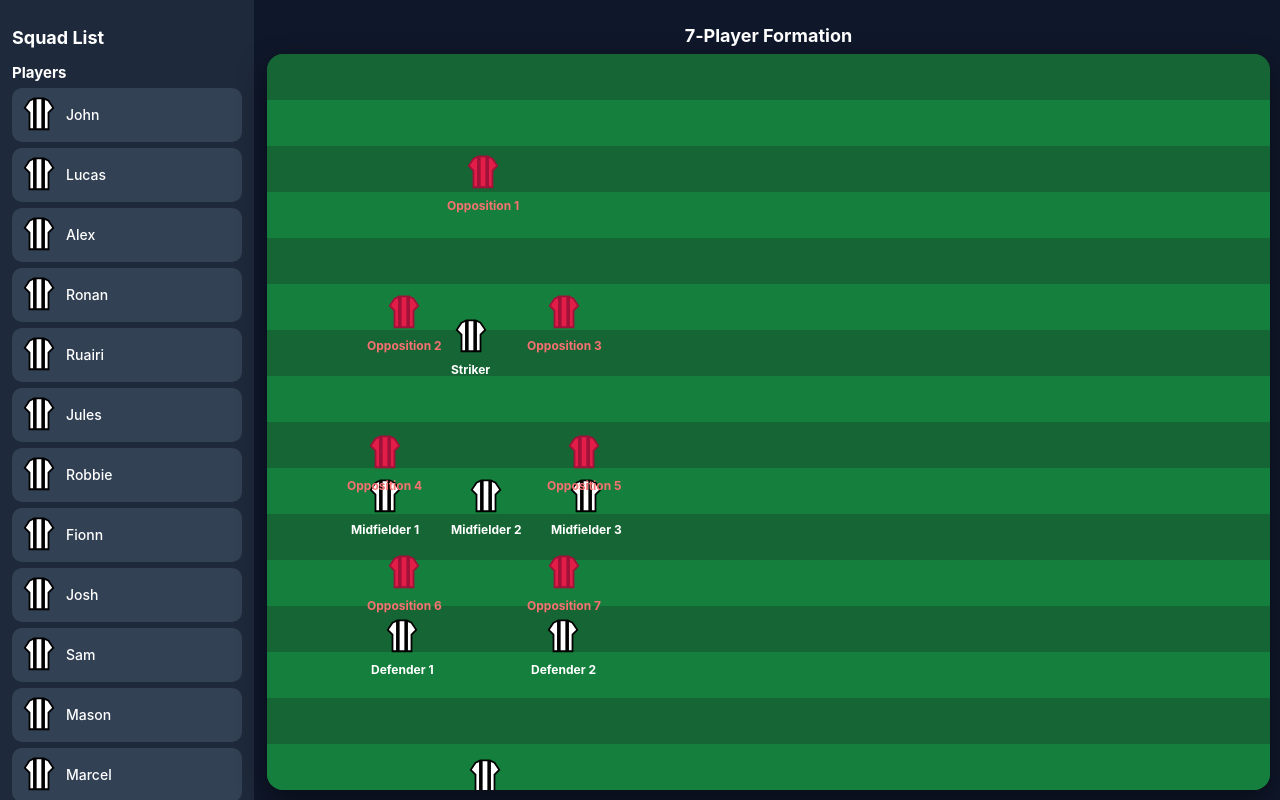
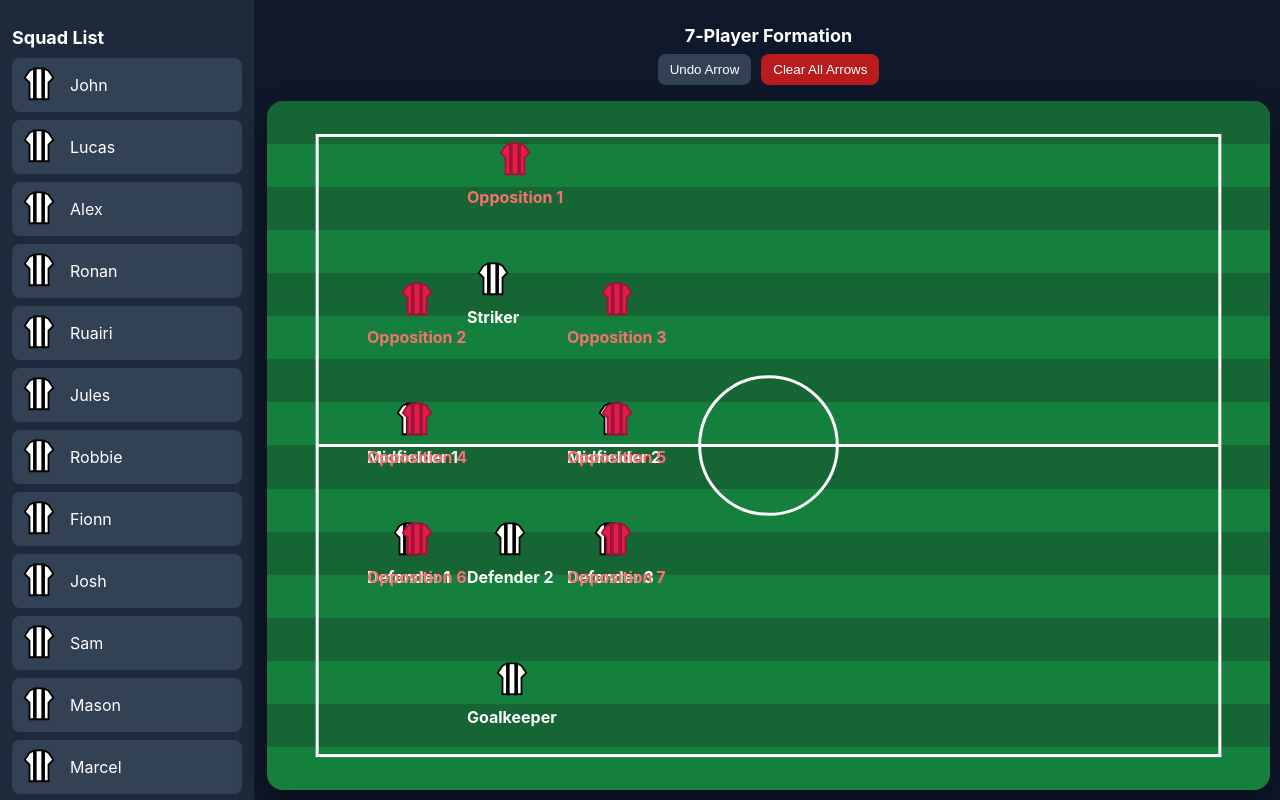
Before and after one commit to mccarr10/TacticsBoard, a React (Vite) app: page / in a window 1280 px wide. Both pictures are taken after a click on the button "Select Team". Built offline with nearby package versions, Linux system fonts and the light colour scheme.

Commit message:
Update PitchBoard.jsx

```diff
--- a/src/components/PitchBoard.jsx
+++ b/src/components/PitchBoard.jsx
@@ -8,13 +8,28 @@ const squad = [
   "Sonny", "Charlie", "Cian"
 ];
 
-// --- OPPOSITION SQUAD LIST ---
-const oppositionSquad = [
-  "Opponent 1", "Opponent 2", "Opponent 3", "Opponent 4",
-  "Opponent 5", "Opponent 6", "Opponent 7"
+// --- PLAYER AND FORMATION DETAILS ---
+const initialFormation = [
+  { id: "GK", label: "Goalkeeper", x: 200, y: 560 },
+  { id: "DEF1", label: "Defender 1", x: 100, y: 420 },
+  { id: "DEF2", label: "Defender 2", x: 200, y: 420 },
+  { id: "DEF3", label: "Defender 3", x: 300, y: 420 },
+  { id: "MID1", label: "Midfielder 1", x: 100, y: 300 },
+  { id: "MID2", label: "Midfielder 2", x: 300, y: 300 },
+  { id: "STR", label: "Striker", x: 200, y: 160 }
 ];
 
-// --- MODERN BLACK & WHITE STRIPED JERSEY SVG ---
+const initialOppositionFormation = [
+  { id: "OPP1", label: "Opposition 1", x: 200, y: 40 },
+  { id: "OPP2", label: "Opposition 2", x: 100, y: 180 },
+  { id: "OPP3", label: "Opposition 3", x: 300, y: 180 },
+  { id: "OPP4", label: "Opposition 4", x: 100, y: 300 },
+  { id: "OPP5", label: "Opposition 5", x: 300, y: 300 },
+  { id: "OPP6", label: "Opposition 6", x: 100, y: 420 },
+  { id: "OPP7", label: "Opposition 7", x: 300, y: 420 }
+];
+
+// --- MODERN BLACK & WHITE JERSEY SVG ---
 const JerseyIcon = ({ isOpposition }) => (
   <svg width="38" height="38" viewBox="0 0 64 64">
     <path
@@ -28,35 +43,22 @@ const JerseyIcon = ({ isOpposition }) => (
   </svg>
 );
 
-// --- TEAM FORMATIONS ---
-const formation = [
-  { id: "GK", label: "Goalkeeper", x: 180, y: 700 },
-  { id: "DEF1", label: "Defender 1", x: 100, y: 560 },
-  { id: "DEF2", label: "Defender 2", x: 260, y: 560 },
-  { id: "MID1", label: "Midfielder 1", x: 80, y: 420 },
-  { id: "MID2", label: "Midfielder 2", x: 180, y: 420 },
-  { id: "MID3", label: "Midfielder 3", x: 280, y: 420 },
-  { id: "STR", label: "Striker", x: 180, y: 260 }
-];
-
-const formationOpposition = [
-  { id: "OPP1", label: "Opposition 1", x: 180, y: 100 },
-  { id: "OPP2", label: "Opposition 2", x: 100, y: 240 },
-  { id: "OPP3", label: "Opposition 3", x: 260, y: 240 },
-  { id: "OPP4", label: "Opposition 4", x: 80, y: 380 },
-  { id: "OPP5", label: "Opposition 5", x: 280, y: 380 },
-  { id: "OPP6", label: "Opposition 6", x: 100, y: 500 },
-  { id: "OPP7", label: "Opposition 7", x: 260, y: 500 }
-];
-
 export default function PitchBoard() {
   const [assigned, setAssigned] = useState({});
   const [selectedPos, setSelectedPos] = useState(null);
+
   const [lines, setLines] = useState([]);
   const [current, setCurrent] = useState(null);
 
+  const [formation, setFormation] = useState(initialFormation);
+  const [oppositionFormation] = useState(initialOppositionFormation);
+
   const assignPlayer = (player) => {
     if (!selectedPos) return;
+    const updatedFormation = formation.map((pos) =>
+      pos.id === selectedPos ? { ...pos, label: player } : pos
+    );
+    setFormation(updatedFormation);
     setAssigned({ ...assigned, [selectedPos]: player });
     setSelectedPos(null);
   };
@@ -90,12 +92,8 @@ export default function PitchBoard() {
   const clearArrows = () => setLines([]);
 
   return (
-    <div style={{
-      display: "flex",
-      height: "100vh",
-      fontFamily: "Inter, sans-serif",
-    }}>
-      {/* LEFT SIDEBAR */}
+    <div style={{ display: "flex", height: "100vh", fontFamily: "Inter, sans-serif" }}>
+      {/* Sidebar */}
       <div style={{
         width: "230px",
         background: "#1e293b",
@@ -109,38 +107,35 @@ export default function PitchBoard() {
         {selectedPos && (
           <div style={{
             background: "#facc15",
-            color: "#000",
+            color: "black",
             padding: "8px",
             borderRadius: "8px",
             marginBottom: "10px",
-            fontWeight: 700,
-            textAlign: "center",
-            fontSize: "14px"
+            fontWeight: "bold",
+            textAlign: "center"
           }}>
             Assigning to: {selectedPos}
           </div>
         )}
 
-        <h3 style={{ marginBottom: "6px", fontSize: "15px" }}>Players</h3>
-
         {squad.map((player) => (
           <div key={player} onClick={() => assignPlayer(player)} style={{
+            background: "#334155",
+            borderRadius: "8px",
+            marginBottom: "8px",
+            padding: "8px",
+            cursor: "pointer",
             display: "flex",
             alignItems: "center",
-            gap: "8px",
-            padding: "8px",
-            marginBottom: "6px",
-            background: "#334155",
-            borderRadius: "10px",
-            cursor: "pointer"
+            gap: "12px"
           }}>
             <JerseyIcon />
-            <span style={{ fontSize: "14px", fontWeight: 500 }}>{player}</span>
+            {player}
           </div>
         ))}
       </div>
 
-      {/* PITCH */}
+      {/* Pitch */}
       <div style={{
         flex: 1,
         padding: "10px",
@@ -150,7 +145,30 @@ export default function PitchBoard() {
       }}>
         <h2 style={{ marginBottom: "8px", fontSize: "18px" }}>7‑Player Formation</h2>
 
-        {/* FIELD */}
+        <div style={{
+          display: "flex",
+          gap: "10px",
+          marginBottom: "16px"
+        }}>
+          <button onClick={undoArrow} style={{
+            padding: "8px 12px",
+            background: "#334155",
+            color: "white",
+            borderRadius: "8px",
+            border: "none",
+            cursor: "pointer"
+          }}>Undo Arrow</button>
+
+          <button onClick={clearArrows} style={{
+            padding: "8px 12px",
+            background: "#b91c1c",
+            color: "white",
+            borderRadius: "8px",
+            border: "none",
+            cursor: "pointer"
+          }}>Clear All Arrows</button>
+        </div>
+
         <div
           onMouseDown={start}
           onMouseMove={move}
@@ -158,16 +176,14 @@ export default function PitchBoard() {
           style={{
             position: "relative",
             width: "100%",
-            aspectRatio: "9/16",
+            aspectRatio: "9 / 16",
             background: "#14532d",
             borderRadius: "16px",
             overflow: "hidden",
-            boxShadow: "0 12px 30px rgba(0,0,0,0.45)",
-            margin: "0 auto",
-            maxHeight: "100vh"
+            boxShadow: "0 12px 28px rgba(0,0,0,0.4)"
           }}
         >
-          {/* Grass stripes */}
+          {/* Grass Stripes */}
           {[...Array(16)].map((_, i) => (
             <div key={i} style={{
               position: "absolute",
@@ -178,34 +194,37 @@ export default function PitchBoard() {
             }} />
           ))}
 
-          {/* Players */}
+          {/* Pitch Markings */}
+          <svg width="100%" height="100%" style={{ position: "absolute" }}>
+            <rect x="5%" y="5%" width="90%" height="90%" fill="none" stroke="white" strokeWidth="3" />
+            <line x1="5%" y1="50%" x2="95%" y2="50%" stroke="white" strokeWidth="3" />
+            <circle cx="50%" cy="50%" r="8%" stroke="white" strokeWidth="3" fill="none" />
+          </svg>
+
+          {/* Player Formation */}
           {formation.map((pos) => (
-            <Draggable
+            <div
               key={pos.id}
-              defaultPosition={{ x: pos.x, y: pos.y }}
-              bounds="parent"
+              onClick={() => setSelectedPos(pos.id)}
+              style={{
+                position: "absolute",
+                left: `${pos.x}px`,
+                top: `${pos.y}px`,
+                textAlign: "center",
+                cursor: "pointer"
+              }}
             >
-              <div onClick={() => setSelectedPos(pos.id)} style={{
-                position: "absolute",
-                textAlign: "center",
-                cursor: "pointer",
-                padding: "4px"
-              }}>
-                <JerseyIcon />
-                <div style={{
-                  fontWeight: 700,
-                  color: "white",
-                  fontSize: "12px",
-                  marginTop: "2px"
-                }}>
-                  {assigned[pos.id] || pos.label}
-                </div>
-              </div>
-            </Draggable>
+              <JerseyIcon />
+              <div style={{
+                color: "white",
+                fontWeight: "bold",
+                marginTop: "4px"
+              }}>{assigned[pos.id] || pos.label}</div>
+            </div>
           ))}
 
-          {/* Opposition Players */}
-          {formationOpposition.map((pos) => (
+          {/* Opposition Formation */}
+          {oppositionFormation.map((pos) => (
             <div key={pos.id} style={{
               position: "absolute",
               left: `${pos.x}px`,
@@ -214,15 +233,28 @@ export default function PitchBoard() {
             }}>
               <JerseyIcon isOpposition />
               <div style={{
-                fontWeight: 700,
                 color: "#f87171",
-                fontSize: "12px",
-                marginTop: "2px"
-              }}>
-                {pos.label}
-              </div>
+                fontWeight: "bold",
+                marginTop: "4px"
+              }}>{pos.label}</div>
             </div>
           ))}
+
+          {/* Arrows */}
+          <svg width="100%" height="100%" style={{ position: "absolute" }}>
+            {lines.map((line, index) => (
+              <line
+                key={index}
+                x1={line.x1}
+                y1={line.y1}
+                x2={line.x2}
+                y2={line.y2}
+                stroke="orange"
+                strokeWidth="3"
+                markerEnd="url(#arrow)"
+              />
+            ))}
+          </svg>
         </div>
       </div>
     </div>
```
